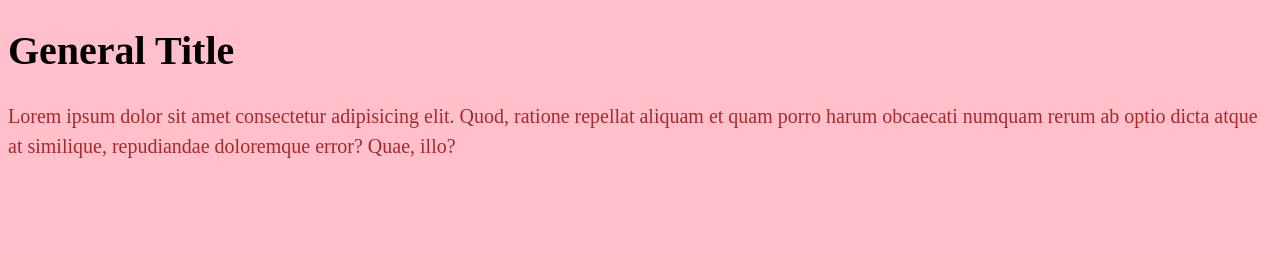
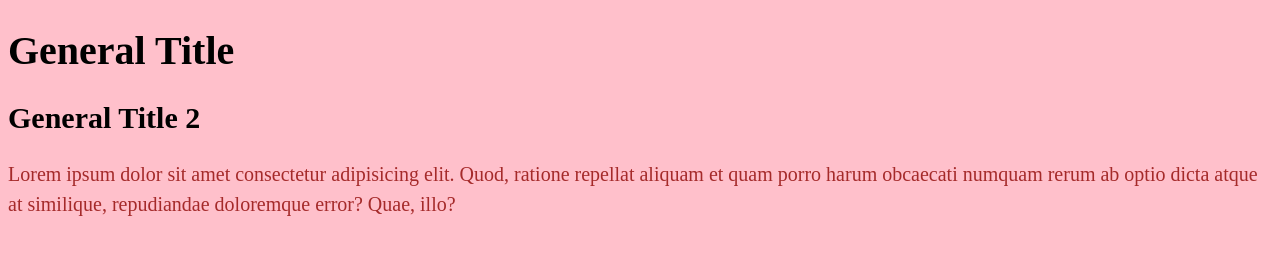
Before and after one commit to Olegopolonets/git_test_2_terminal, a plain HTML site: page index.html in a window 1280 px wide. Drawn offline with Linux system fonts and the light colour scheme.

Commit message:
Добавид второй коминтарий

```diff
--- a/index.html
+++ b/index.html
@@ -11,6 +11,7 @@
 
 <body>
     <h1>General Title</h1>
+    <h2>General Title 2</h2>
     <p>
         Lorem ipsum dolor sit amet consectetur adipisicing elit. Quod, ratione repellat aliquam et quam porro harum obcaecati numquam rerum ab optio dicta atque at similique, repudiandae doloremque error? Quae, illo?
     </p>
```
